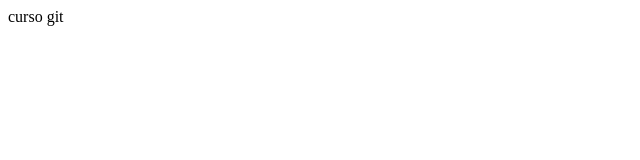
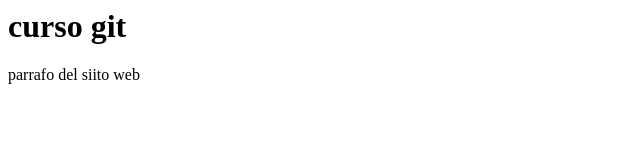
Before and after one commit to vgutierrezb/CursoGit, a plain HTML site: page index.html in a window 1280 px wide. Shown: the whole page, without its empty margins (0-640 px from the left). Drawn offline with Linux system fonts and the light colour scheme.

Commit message:
segundo commit parrafo y hoja de estilo

```diff
--- /dev/null
+++ b/css/estilo.css
@@ -0,0 +1 @@
+//Hoja de estilo
--- a/index.html
+++ b/index.html
@@ -1,6 +1,7 @@
 <html>
 	<head></head>
 	<body>
-	   curso git
+	   <h1>curso git</h1>
+	   <p>parrafo del siito web</p>
 	</body>
 </html>
```
Also changed, not shown: js/javascript.js (added).
